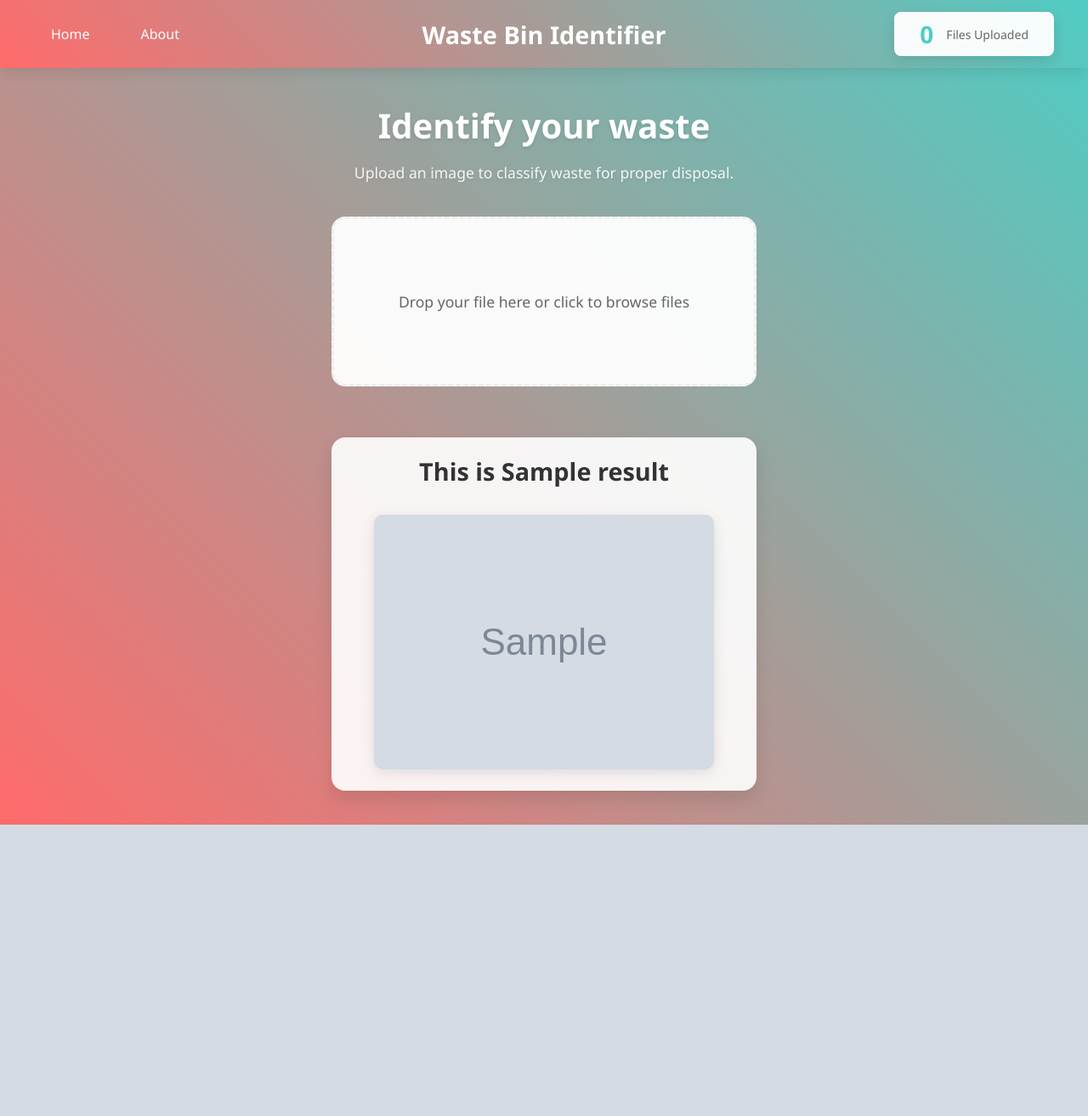
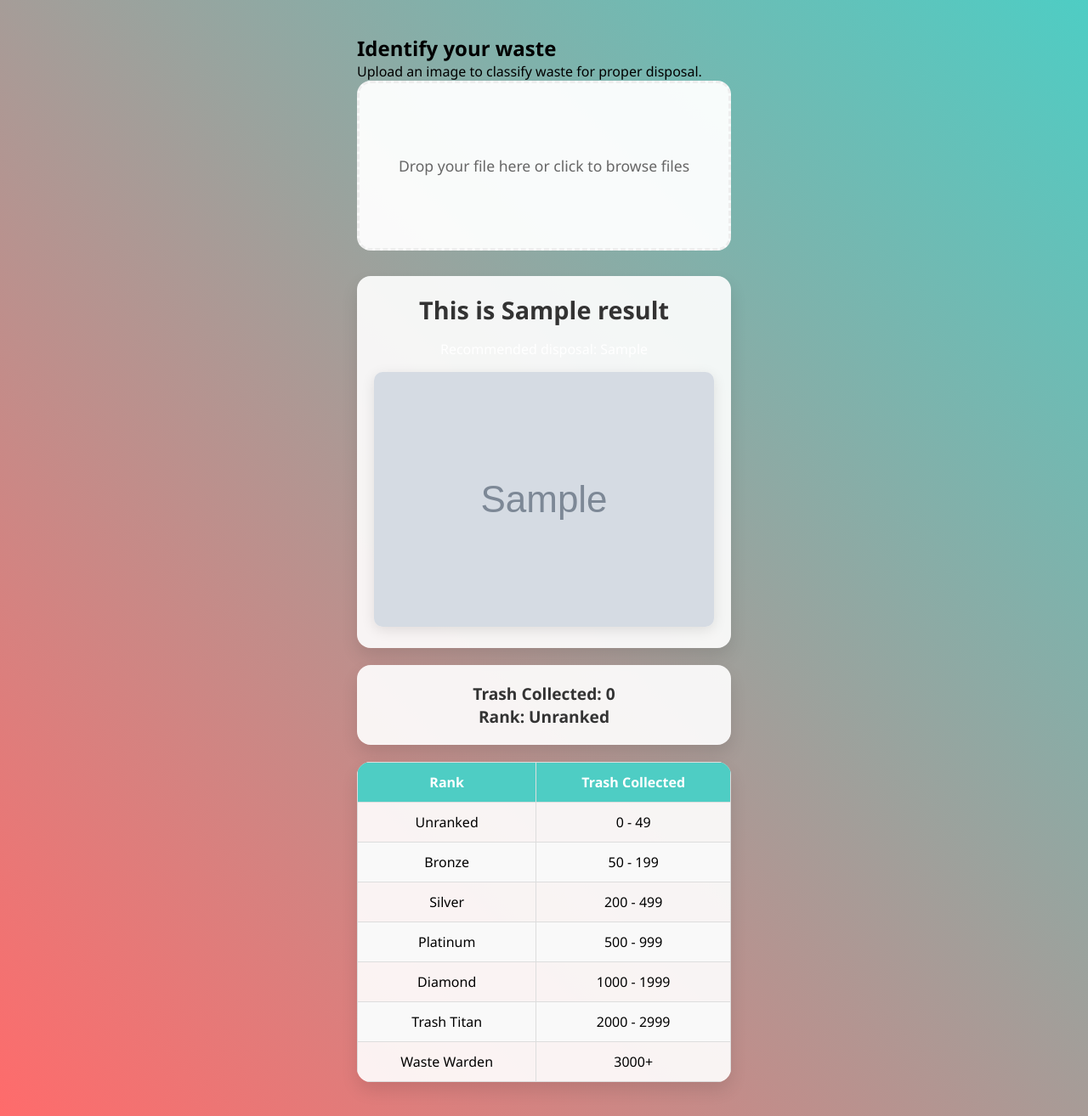
Before and after one commit to kzrob/hackTheNest-WasteBin-Website, a Flask app: template templates/index.html in a window 1280 px wide. Shown: the whole page at 85% size. Before the commit the page ends 971 px from the top, so only its background shows below. Run offline with Flask 3, Linux system fonts and the light colour scheme; the template is opened without the code that fills it: most values are stand-ins (such as "Sample title", 1, 10 or a date in 2020); grey boxes marked "Sample" are stand-in pictures.

Commit message:
commihtttgu

```diff
--- a/api.py
+++ b/api.py
@@ -39,7 +39,6 @@
 
 # Your dataset's class labels (ensure this matches the classes used during training)
 dataset_classes = ["battery", "biological", "cardboard", "clothes", "glass", "metal", "paper", "plastic", "shoes", "trash"]
-
 @app.post("/predict/")
 async def predict(file: UploadFile = File(...)):
     # Read the uploaded image
--- a/app.py
+++ b/app.py
@@ -42,20 +42,61 @@
 	with open(file_path, 'w') as file:
 		json.dump(data, file, indent=4)
 
+def get_bin_sorting(prediction):
+    if prediction in ["battery", "glass"]:
+        return "Check local laws"
+    if prediction == "biological":
+        return "Compost"
+    if prediction in ["clothes", "plastic", "shoes", "trash"]:
+        return "Trash"
+    if prediction in ["metal", "paper", "cardboard"]:
+        return "Recycle"
+    return "Unknown"
+
+def get_rank(upload_count):
+    if upload_count < 50:
+        return "Unranked"
+    if upload_count < 200:
+        return "Bronze"
+    if upload_count < 500:
+        return "Silver"
+    if upload_count < 1000:
+        return "Platinum"
+    if upload_count < 2000:
+        return "Diamond"
+    if upload_count < 3000:
+        return "Trash Titan"
+    return "Waste Warden"
+
 # Routing
-@app.route("/", methods=["GET","POST"])
+@app.route("/", methods=["GET", "POST"])
 def home():
-	if request.method == "POST":
-		file = request.files["file"]
-		extension = get_file_extension(file.filename)
-		if file and extension in ALLOWED_EXTENSIONS:
-			filename = str(datetime.now()) + '.' + extension
-			save_location = os.path.join(app.config["UPLOAD_FOLDER"], filename)
-			file.save(save_location)
-			result = "a " + requestAPI(save_location)
-			return render_template("index.html", image=app.config["UPLOAD_FOLDER"] + "/" + filename, result=result)
-		return "Failed to upload file: (" + file.filename + ")"
-	return render_template("index.html")
+    upload_count = int(request.cookies.get("uploadCount", 0))
+    rank = get_rank(upload_count)
+
+    if request.method == "POST":
+        file = request.files.get("file")
+        if file and file.filename:
+            extension = get_file_extension(file.filename)
+            if extension in ALLOWED_EXTENSIONS:
+                filename = datetime.now().strftime("%Y%m%d%H%M%S") + '.' + extension
+                save_location = os.path.join(app.config["UPLOAD_FOLDER"], filename)
+                file.save(save_location)
+                prediction = requestAPI(save_location)
+                bin_sorting = get_bin_sorting(prediction)
+                upload_count += 1
+                response = render_template(
+                    "index.html",
+                    image=f"/{app.config['UPLOAD_FOLDER']}/{filename}",
+                    result=prediction,
+                    bin_sorting=bin_sorting,
+                    rank=get_rank(upload_count)
+                )
+                response = app.make_response(response)
+                response.set_cookie("uploadCount", str(upload_count))
+                return response
+        return "Failed to upload file. Please try again."
+    return render_template("index.html", rank=rank)
 
 @app.route("/about")
 def about():
--- a/static/index.css
+++ b/static/index.css
@@ -88,3 +88,75 @@
 form {
   display: none;
 }
+
+.ranking {
+  margin-top: 20px;
+  text-align: center;
+  color: white;
+  font-size: 1.2em;
+  font-weight: bold;
+}
+
+.stats-box {
+  margin-top: 20px;
+  text-align: center;
+  background: rgba(255, 255, 255, 0.9);
+  padding: 20px;
+  border-radius: 16px;
+  box-shadow: 0 10px 20px rgba(0, 0, 0, 0.1);
+  width: 100%;
+  max-width: 500px;
+  color: #333;
+  font-size: 1.2em;
+  font-weight: bold;
+}
+
+.rank-table {
+  margin-top: 20px;
+  width: 100%;
+  max-width: 500px;
+  border-collapse: collapse;
+  background: rgba(255, 255, 255, 0.9);
+  border-radius: 16px;
+  overflow: hidden;
+  box-shadow: 0 10px 20px rgba(0, 0, 0, 0.1);
+}
+
+.rank-table th, .rank-table td {
+  padding: 12px 20px;
+  text-align: center;
+  border: 1px solid #ddd;
+}
+
+.rank-table th {
+  background: #4ecdc4;
+  color: white;
+  font-weight: bold;
+}
+
+.rank-table tr:nth-child(even) {
+  background: #f9f9f9;
+}
+
+.rank-table tr:hover {
+  background: #f1f1f1;
+}
+
+@media (max-width: 768px) {
+  .title h1 {
+    font-size: 2em;
+  }
+
+  .upload-area {
+    height: 150px;
+    font-size: 1em;
+  }
+
+  .result h1 {
+    font-size: 1.5em;
+  }
+
+  .ranking {
+    font-size: 1em;
+  }
+}
--- a/static/index.js
+++ b/static/index.js
@@ -4,12 +4,15 @@
 function updateCounter() {
 	document.querySelector('.counter-number').textContent = uploadCount;
 	localStorage.setItem('uploadCount', uploadCount);
+	updateRank();
 }
 
 function handleFileUpload(input) {
-	uploadCount++;
-	updateCounter();
-	input.form.submit();
+    if (input.files.length > 0) {
+        uploadCount++;
+        updateCounter();
+        document.getElementById('uploadForm').submit();
+    }
 }
 
 // Initialize counter on page load
@@ -35,7 +38,32 @@
 
 uploadArea.addEventListener('drop', (e) => {
 	e.preventDefault();
-	fileInput.files = e.dataTransfer.files;
-	handleFileUpload(fileInput);
+	const files = e.dataTransfer.files;
+	if (files.length > 0) {
+		fileInput.files = files;
+		handleFileUpload(fileInput);
+	}
 	uploadArea.style.borderColor = '#eee';
 });
+
+function getRank(uploadCount) {
+    if (uploadCount < 50) return "Unranked";
+    if (uploadCount < 200) return "Bronze";
+    if (uploadCount < 500) return "Silver";
+    if (uploadCount < 1000) return "Platinum";
+    if (uploadCount < 2000) return "Diamond";
+    if (uploadCount < 3000) return "Trash Titan";
+    return "Waste Warden";
+}
+
+function updateRank() {
+    const rank = getRank(uploadCount);
+    document.querySelectorAll('.rank-title').forEach(element => {
+        element.textContent = `Rank: ${rank}`;
+    });
+}
+
+// Update rank on page load
+document.addEventListener('DOMContentLoaded', () => {
+    updateRank();
+});
--- a/templates/header.html
+++ b/templates/header.html
@@ -1,107 +1,2 @@
 <header class="main-header">
-    <nav class="header-nav">
-        <a href="/" class="nav-btn">Home</a>
-        <a href="/about" class="nav-btn">About</a>
-    </nav>
-
-    <a href="/" class="header-title">Waste Bin Identifier</a>
-
-    <div class="upload-counter">
-        <span class="counter-number">0</span>
-        <span class="counter-text">Files Uploaded</span>
-    </div>
-</header>
-
-<style>
-    /* Header Styles */
-    .main-header {
-		height: 80px; /* Fixed header height */
-        position: fixed;
-        top: 0;
-        left: 0;
-        right: 0;
-        display: flex;
-        justify-content: space-between;
-        align-items: center;
-        padding: 20px 40px;
-        background: linear-gradient(45deg, #ff6b6b, #4ecdc4);
-        box-shadow: 0 4px 16px rgba(0, 0, 0, 0.1);
-        z-index: 1000;
-    }
-
-    .header-nav {
-        display: flex;
-        gap: 20px;
-    }
-
-    .nav-btn {
-        color: white;
-        text-decoration: none;
-        padding: 10px 20px;
-        border-radius: 8px;
-        transition: all 0.3s ease;
-        font-weight: 500;
-    }
-
-    .nav-btn:hover {
-        background: rgba(255, 255, 255, 0.2);
-        transform: translateY(-2px);
-    }
-
-    .header-title {
-        color: white;
-		font-weight: bold;
-        text-decoration: none;
-        font-size: 1.8em;
-        position: absolute;
-        left: 50%;
-        transform: translateX(-50%);
-        white-space: nowrap;
-    }
-
-    .header-title:hover {
-        text-decoration: underline;
-    }
-
-    /* Original Counter Style */
-    .upload-counter {
-        background: rgba(255, 255, 255, 0.95);
-        padding: 12px 30px; /* Increased horizontal padding */
-        border-radius: 8px;
-        box-shadow: 0 5px 15px rgba(0, 0, 0, 0.1);
-        color: #666;
-        font-size: 14px;
-        display: inline-flex;
-        align-items: center;
-        gap: 15px; /* Space between number and text */
-        min-width: 180px; /* Minimum width */
-    }
-
-    .counter-number {
-        font-size: 28px; /* Slightly larger number */
-        font-weight: bold;
-        color: #4ecdc4;
-        line-height: 1;
-    }
-
-    .counter-text {
-        font-size: 14px; /* Larger text */
-        white-space: nowrap;
-    }
-
-    /* Ensure content starts below header */
-    body {
-        padding-top: 120px !important; /* Increased padding */
-        min-height: calc(100vh - 100px); /* Full viewport height minus header */
-    }
-</style>
-
-<script>
-    // Consistent Counter Functionality
-    document.addEventListener('DOMContentLoaded', () => {
-        const count = localStorage.getItem('uploadCount') || 0;
-        document.querySelectorAll('.counter-number').forEach(element => {
-            element.textContent = count;
-        });
-    });
-</script>
+    <nav class="header-nav
--- a/templates/index.html
+++ b/templates/index.html
@@ -3,7 +3,7 @@
 
 <head>
     <meta charset="UTF-8">
-    <meta name="viewport" content="width=device-width, initial-scale=1.0, maximum-scale=5.0, user-scalable=yes">
+    <meta name="viewport" content="width=device-width, initial-scale=5.0, user-scalable=yes">
     <title>Waste Bin Identifier</title>
     <link rel="icon" type="image/x-icon" href="/images/favicon.ico">
     <link rel="stylesheet" href="/static/index.css">
@@ -12,26 +12,68 @@
 <body>
     {% include "header.html" %}
 
-    <!--div class="upload-counter">
-        <span class="counter-number">0</span>
-        Files Uploaded
-    </div-->
-
     <div class="title">
         <h1>Identify your waste</h1>
         <p>Upload an image to classify waste for proper disposal.</p>
     </div>
 
+
+
     <input type="button" class="upload-area" id="fileInput" value="Drop your file here or click to browse files">
 
     <div class="result">
         <h1>This is {{result}}</h1>
+        <p>Recommended disposal: {{bin_sorting}}</p>
         <img src="{{image}}" alt="Preview Image" draggable="false">
     </div>
 
-    <form action="/" method="POST" enctype="multipart/form-data">
+    <form action="/" method="POST" enctype="multipart/form-data" id="uploadForm">
         <input type="file" style="display:none;" id="file" name="file" onchange="handleFileUpload(this)">
     </form>
+
+    <div class="stats-box">
+        <p>Trash Collected: <span class="counter-number">0</span></p>
+        <p><span class="rank-title">{{rank}}</span></p>
+    </div>
+
+    <table class="rank-table">
+        <thead>
+            <tr>
+                <th>Rank</th>
+                <th>Trash Collected</th>
+            </tr>
+        </thead>
+        <tbody>
+            <tr>
+                <td>Unranked</td>
+                <td>0 - 49</td>
+            </tr>
+            <tr>
+                <td>Bronze</td>
+                <td>50 - 199</td>
+            </tr>
+            <tr>
+                <td>Silver</td>
+                <td>200 - 499</td>
+            </tr>
+            <tr>
+                <td>Platinum</td>
+                <td>500 - 999</td>
+            </tr>
+            <tr>
+                <td>Diamond</td>
+                <td>1000 - 1999</td>
+            </tr>
+            <tr>
+                <td>Trash Titan</td>
+                <td>2000 - 2999</td>
+            </tr>
+            <tr>
+                <td>Waste Warden</td>
+                <td>3000+</td>
+            </tr>
+        </tbody>
+    </table>
 
     <script src="/static/index.js"></script>
 </body>
```
Also changed, not shown: static/files/20250406050015.jpg (added), static/files/20250406050034.jpg (added), static/files/20250406050039.jpg (added), static/files/20250406050051.jpg (added), static/files/20250406050103.jpg (added), static/files/20250406050357.jpg (added), static/files/20250406050409.jpg (added), static/files/20250406050444.jpg (added), static/files/20250406050509.jpg (added).
